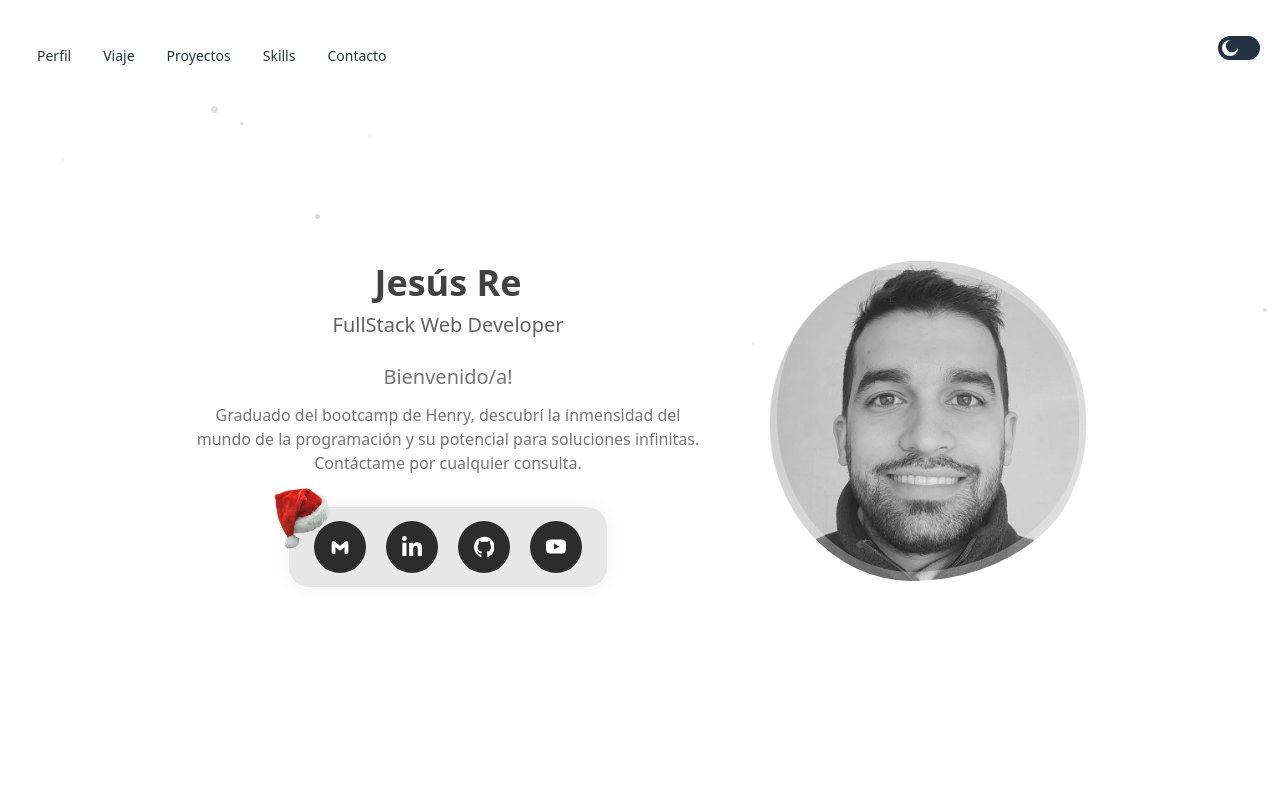
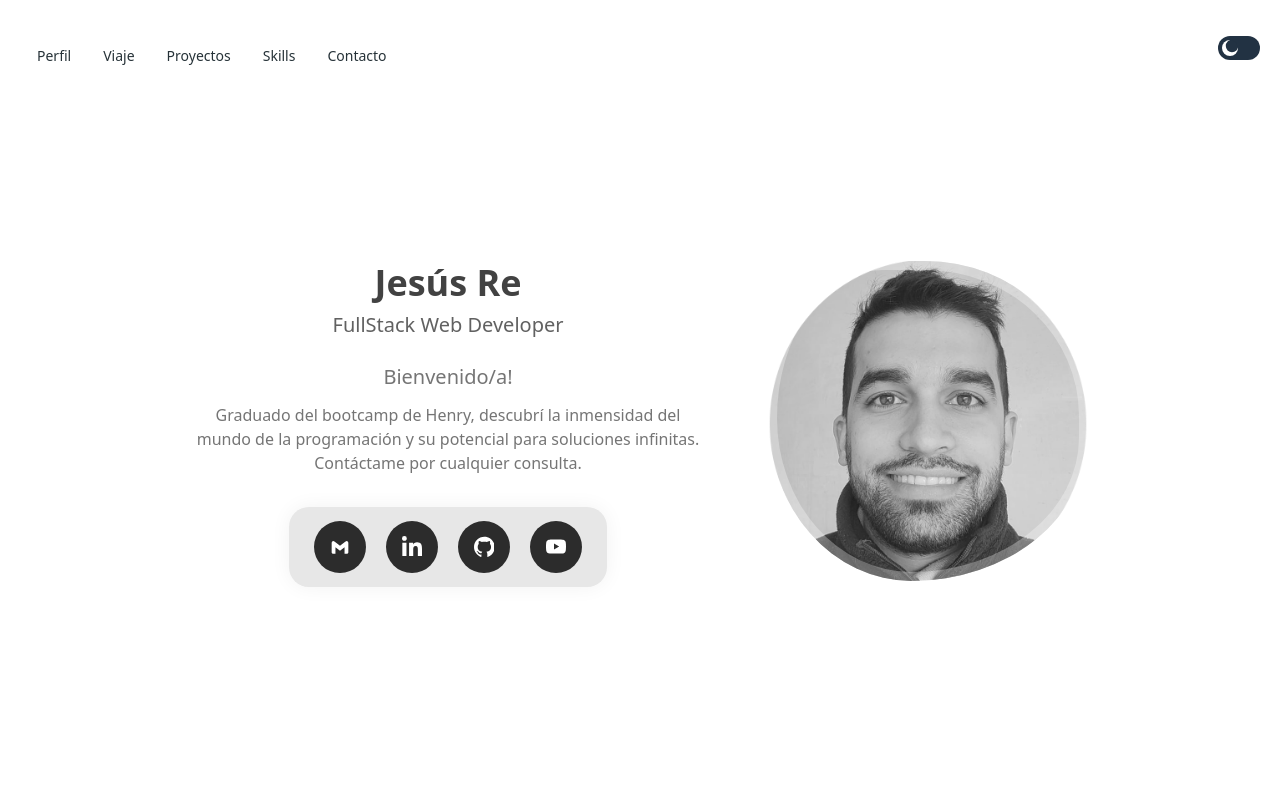
Before and after one commit to jesusre890/portfolio, a React (Vite) app: page / in a window 1280 px wide. Shown: the top 800 px of the page. Built offline with nearby package versions, Linux system fonts and the light colour scheme.

Commit message:
remove christmas

```diff
--- a/src/App.jsx
+++ b/src/App.jsx
@@ -42,7 +42,7 @@ const App = () => {
   return (
     <div className={darkMode ? "dark" : ""} >
       <main className="px-5 bg-slate-50 dark:bg-black">
-        <Navidad />
+        {/*<Navidad />*/}
         <div className="flex flex-row justify-between items-center pt-6">
           {/*<Navbar />*/}
           <NewNavbar />
--- a/src/components/Social2/Social2.jsx
+++ b/src/components/Social2/Social2.jsx
@@ -9,13 +9,13 @@ import gorro from "../../assets/gorroNavideño (1).png";
 const Social2 = () => {
   return (
     <>
-      <div>
+      {/*<div>
         <img
           src={gorro}
           alt="gorro navideño"
           className="gorro w-14 opacity-90"
         />
-      </div>
+      </div>*/}
       <div className="card dark:bg-slate-300">
         <a
           className="socialContainer containerOne"
```
